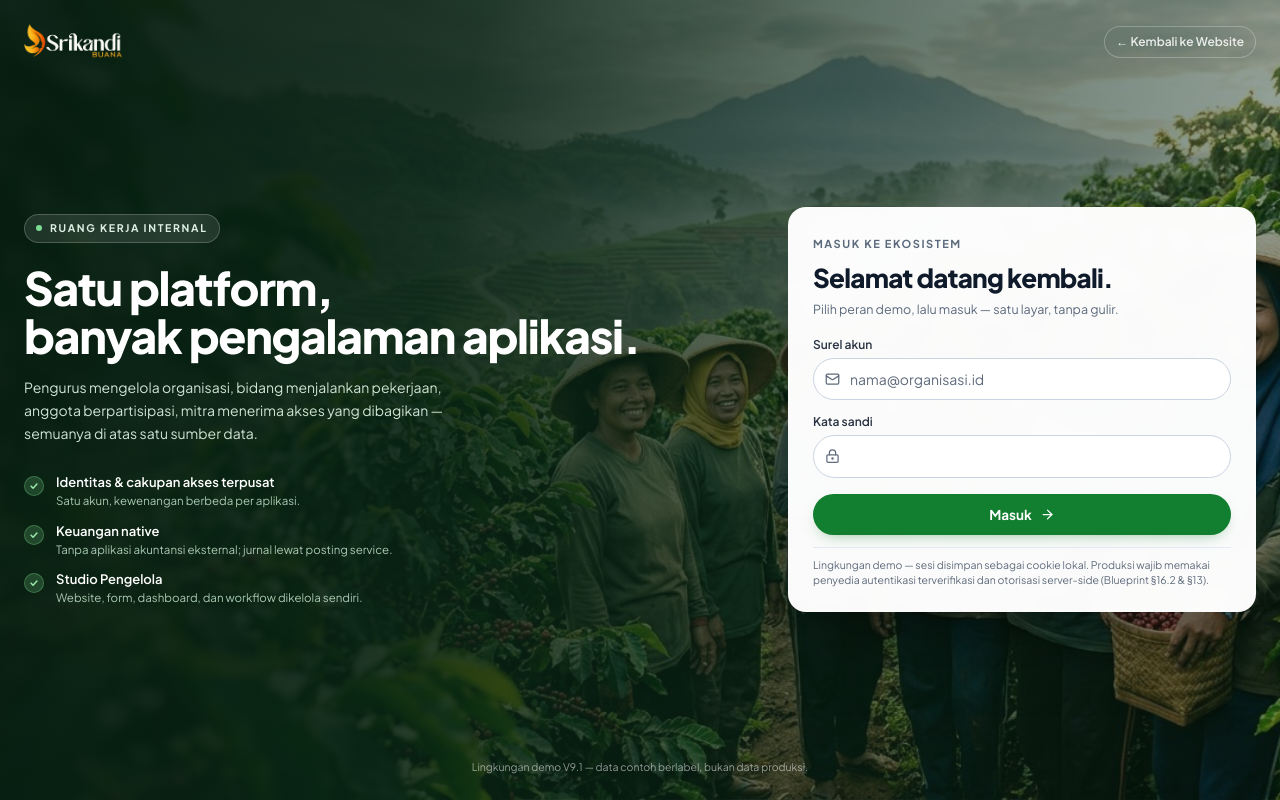
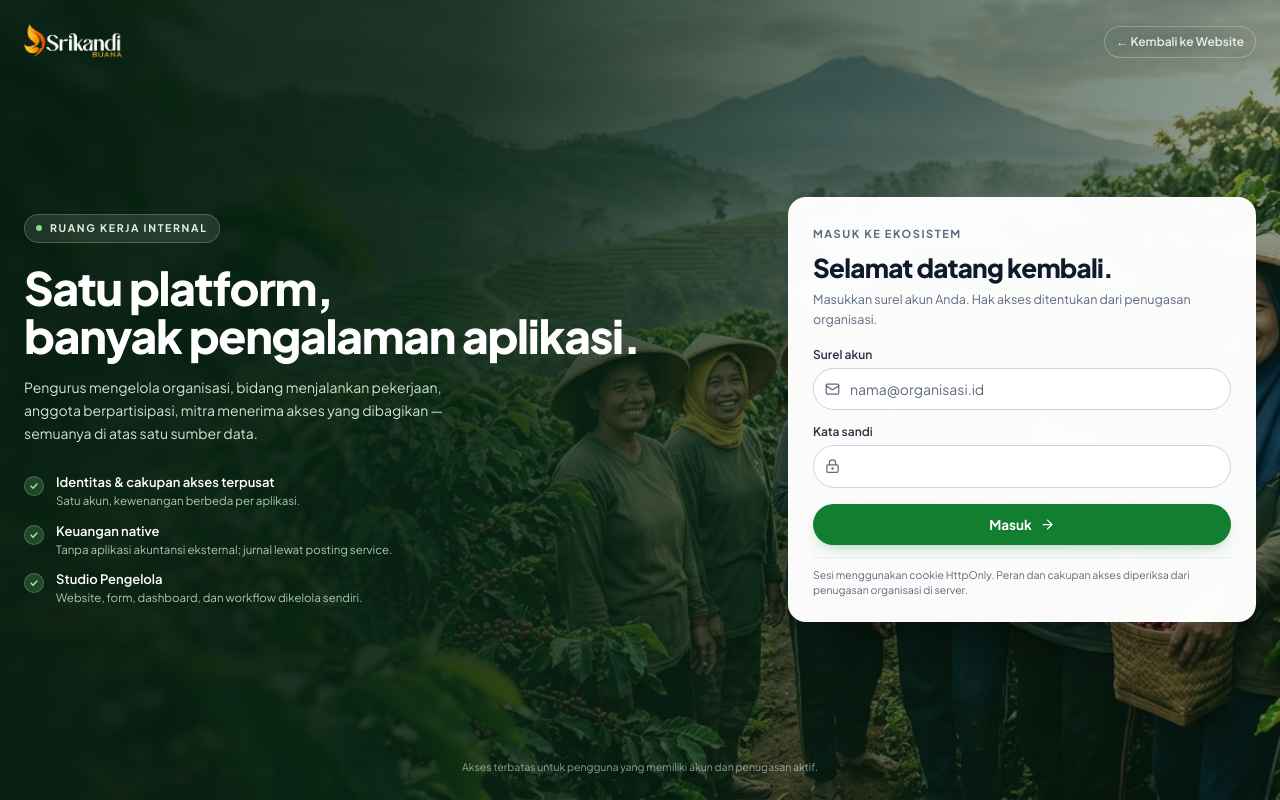
Before and after one commit to teknik-informer/Srikandi-Buana, a Next.js app: page /masuk in a window 1280 px wide. Built offline with nearby package versions, Linux system fonts and the light colour scheme; no server answers.

Commit message:
Switch login page to operational credentials

```diff
--- a/src/app/masuk/page.tsx
+++ b/src/app/masuk/page.tsx
@@ -1,9 +1,8 @@
 import type { Metadata } from "next";
 import Link from "next/link";
 import { redirect } from "next/navigation";
-import { getIdentity, DEMO_ACCOUNTS } from "@/lib/session";
+import { getIdentity } from "@/lib/session";
 import { LoginForm } from "@/components/login-form";
-import { DEMO_BANNER } from "@/config/org";
 
 export const metadata: Metadata = {
   title: "Masuk",
@@ -110,25 +109,16 @@ export default async function MasukPage() {
               Selamat datang kembali.
             </h2>
             <p className="mt-1 text-[12.5px] text-muted">
-              Pilih peran demo, lalu masuk — satu layar, tanpa gulir.
+              Masukkan surel akun Anda. Hak akses ditentukan dari penugasan organisasi.
             </p>
-            <LoginForm
-              accounts={DEMO_ACCOUNTS.map((a) => ({
-                key: a.key,
-                email: a.email,
-                label: a.label,
-                description: a.description,
-                scope: a.identity.scope,
-              }))}
-            />
+            <LoginForm />
             <p className="mt-3 border-t border-line pt-2.5 text-[10.5px] leading-snug text-muted2">
-              Lingkungan demo — sesi disimpan sebagai cookie lokal. Produksi wajib memakai penyedia
-              autentikasi terverifikasi dan otorisasi server-side (Blueprint §16.2 &amp; §13).
+              Sesi menggunakan cookie HttpOnly. Peran dan cakupan akses diperiksa dari penugasan organisasi di server.
             </p>
           </div>
         </div>
 
-        <p className="shrink-0 text-center text-[10.5px] text-white/55">{DEMO_BANNER}</p>
+        <p className="shrink-0 text-center text-[10.5px] text-white/55">Akses terbatas untuk pengguna yang memiliki akun dan penugasan aktif.</p>
       </div>
     </div>
   );
```
